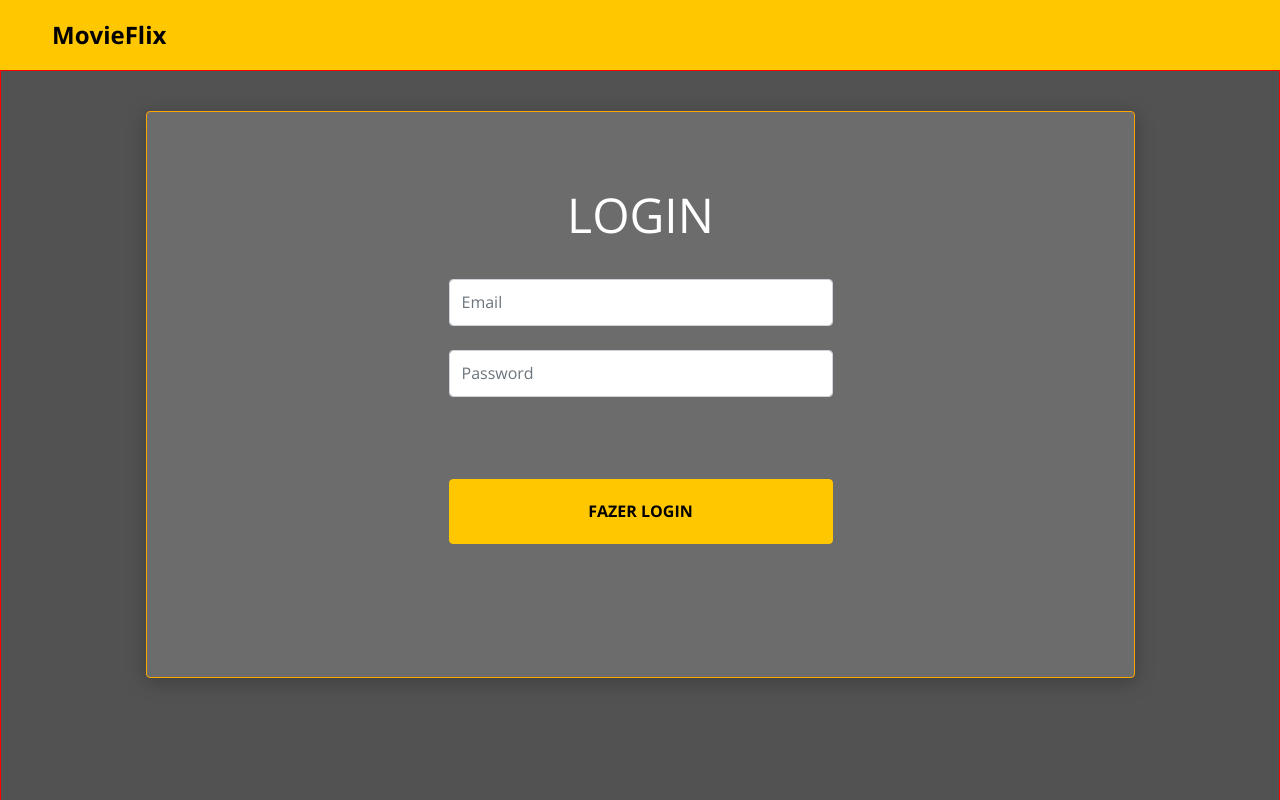
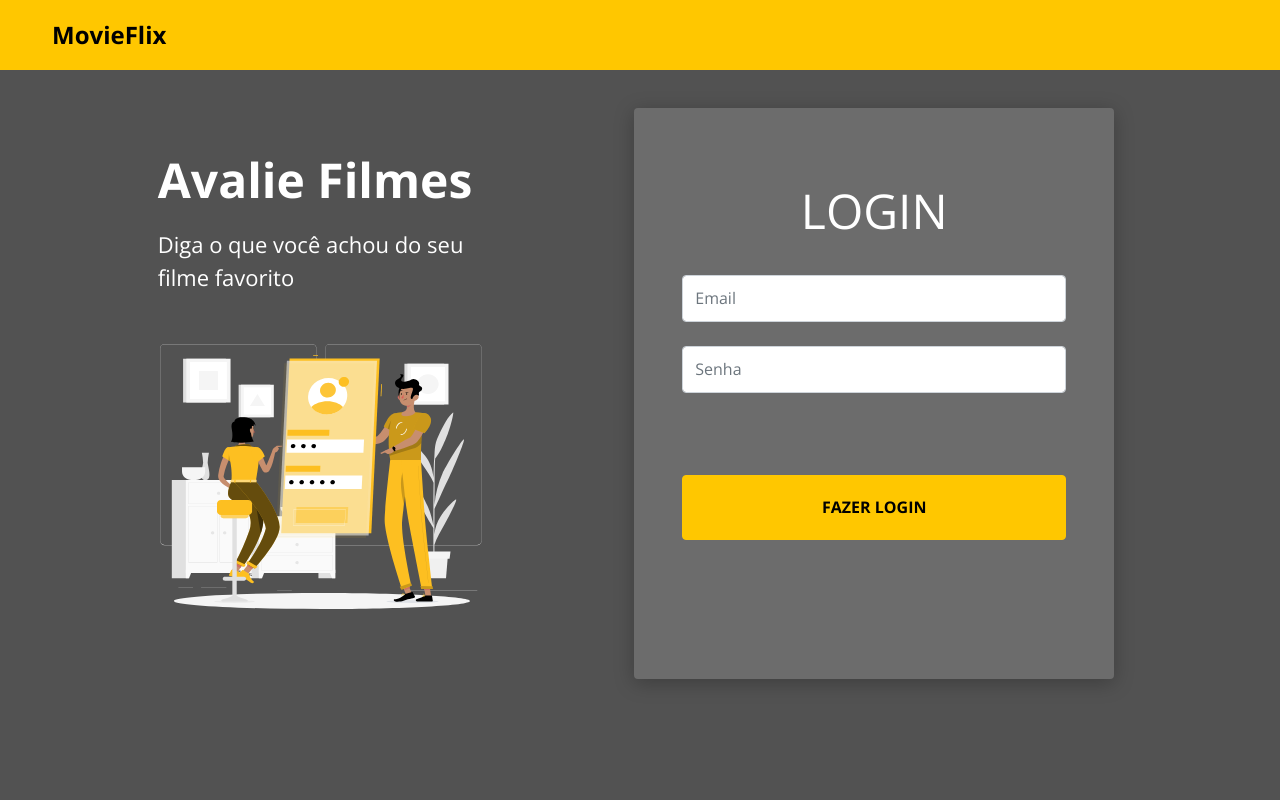
Before and after one commit to romuloabbiati/movieflix-challenge, a React (Create React App) app in the folder frontweb/: page / in a window 1280 px wide. Shown: the top 800 px of the page. Built offline with nearby package versions, Linux system fonts and the light colour scheme; the HTML template or start-up script is replaced by a standard one.

Commit message:
home styling

```diff
--- a/frontweb/src/pages/Admin/Login/index.tsx
+++ b/frontweb/src/pages/Admin/Login/index.tsx
@@ -22,7 +22,7 @@ const Login = () => {
           <input
             type="password"
             className="form-control base-input"
-            placeholder="Password"
+            placeholder="Senha"
             name="password"
           />
         </div>
--- a/frontweb/src/pages/Home/index.tsx
+++ b/frontweb/src/pages/Home/index.tsx
@@ -10,9 +10,13 @@ const Home = () => {
       <div className="home-container">
         <div className="home-card">
           <div className="home-content-image-container">
-            <h1>Avalie Filmes</h1>
-            <p>Diga o que você achou do seu filme favorito</p>
-            <MainImage />
+            <div className='content-container'>
+              <h1>Avalie Filmes</h1>
+              <p>Diga o que você achou do seu filme favorito</p>
+            </div>
+            <div className='home-image'>
+              <MainImage />
+            </div>
           </div>
           <div className="home-login-container">
             <Login />
--- a/frontweb/src/pages/Home/styles.css
+++ b/frontweb/src/pages/Home/styles.css
@@ -1,16 +1,18 @@
 .home-container {
     padding: 17px 10px 17px 10px;
     font-size: 36px;
-    border: 1px solid red;
     text-align: center;
 }
 
 .home-content-image-container {
+    background-color: #525252;
     display: none;
 }
 
 .home-login-container {
-    /* border: 1px solid green; */
+    border-radius: 4px;
+    box-shadow: 0px 4px 20px 0px rgba(0, 0, 0, 0.25);
+    background-color: #6C6C6C;
     padding: 0px 17px 100px 17px;
     /* padding top is not from button to password field */
 }
@@ -19,18 +21,6 @@
     font-size: 1em;
     font-weight: 400;
 }
-
-.home-card {
-    border: 1px solid orange;
-    border-radius: 4px;
-    box-shadow: 0px 4px 20px 0px rgba(0, 0, 0, 0.25);
-    background-color: #6C6C6C;
-
-}
-
-/* .home-content-image-container {
-    padding: 0 15px; aula 7-20
-} */
 
 .home-content-image-container p {
     width: 260px;
@@ -59,29 +49,53 @@
 }
 
 @media (min-width: 1200px) {
+    .home-container {
+        /* display: flex; */
+        padding: 38px 105px 41px 70px;
+    }
+
+    .home-card {
+        display: flex;
+        flex-direction: row;
+        justify-content: space-around;
+        padding: calc((85vh - 480px) / 2) - 5px 0px;
+        /* posso retirar o padding acima */
+    }
+
+    .home-content-image-container {
+        display: flex;
+        text-align: left;
+        align-content: space-between;
+        flex-flow: wrap;
+        flex-direction: column;
+        padding: 43px 0px 70px 0px;
+    }
+
+    .home-content-image-container h1 {
+        margin-bottom: 19px;
+    }
+
+    .content-container {
+        padding-left: 27px;
+    }
+
+    .content-container h1 {
+        font-size: 48px;
+    }
+
+    .content-container p {
+        font-size: 22px;
+        width: 320px;
+        margin-bottom: 50px;
+    }
+
     .home-content-image-container svg {
         width: 100%;
         /* width TBC */
     }
+
+    .home-login-container {
+        width: 480px;
+        /* or I can make width: 100% and add padding */
+    }
 }
-
-/* .home-content-image-container h1 {
-    verificar o que isso aqui estava fazendo +- aula 7-21
-} */
-
-/* .home-content-image-container svg {
-    width: 100%; aula 7-20
-    height: auto;
-} */
-
-/* @media (min-width: 1200px) {
-    .home-card {
-        display: flex;
-    }
-
-    .home-content-image-container {
-        display: block;
-        display: inline;
-        border: 1px solid blue;
-    }
-} */
```
